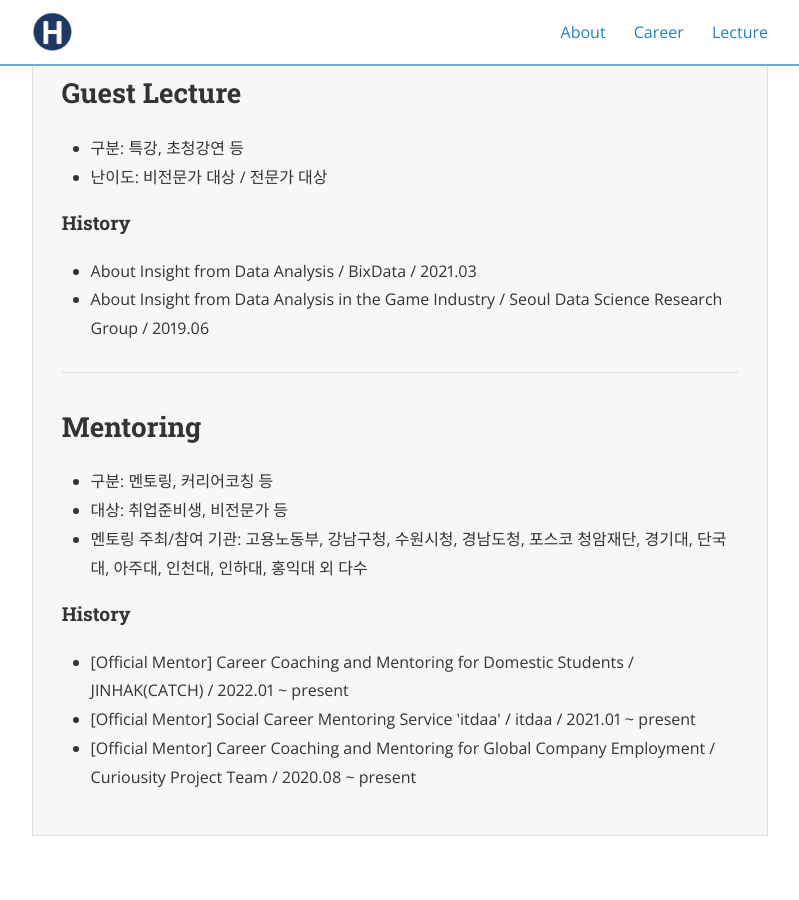
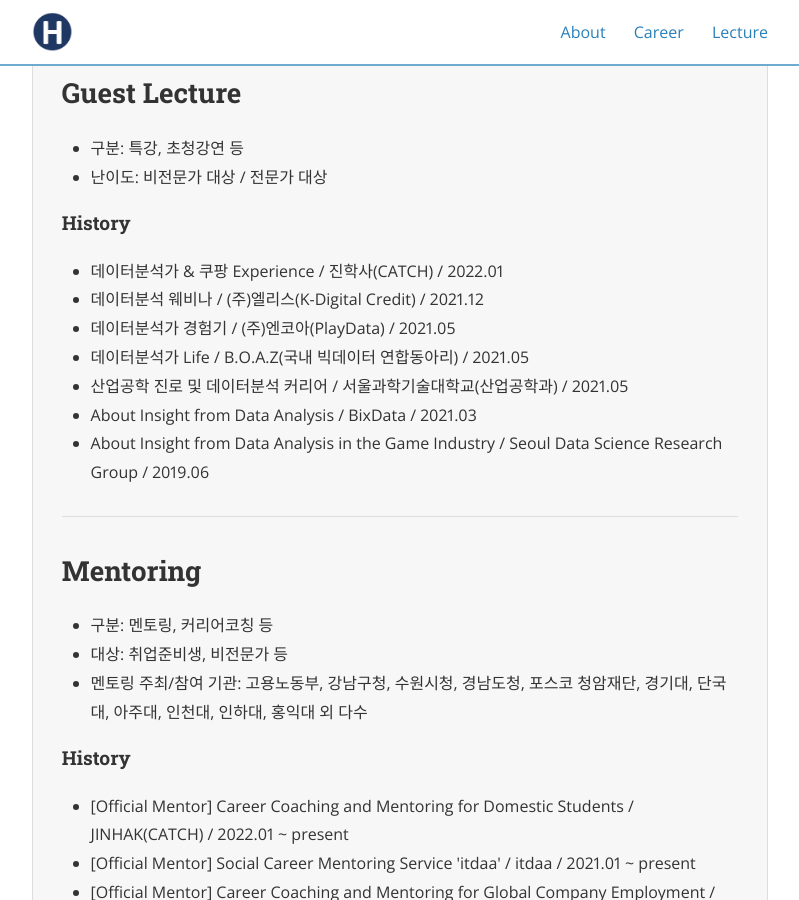
Before and after one commit to hwaneest/github.io, a Jekyll site: the page built from typography.md, in a window 1280 px wide and 900 px high, scrolled down 2900 px. Shown: the whole window, without its empty margins (240-1039 px from the left). Built offline with Jekyll 4.4.1, drawn with Linux system fonts in a browser that asks for light colours; nearby versions of some CDN libraries.

Commit message:
Lecture tab FINAL

```diff
--- a/typography.md
+++ b/typography.md
@@ -173,6 +173,21 @@
 
     <h4>History</h4>
     <ul>
+      <li>
+        데이터분석가 & 쿠팡 Experience / 진학사(CATCH) / 2022.01
+      </li>
+      <li>
+        데이터분석 웨비나 / (주)엘리스(K-Digital Credit) / 2021.12
+      </li>
+      <li>
+        데이터분석가 경험기 / (주)엔코아(PlayData) / 2021.05
+      </li>
+      <li>
+        데이터분석가 Life / B.O.A.Z(국내 빅데이터 연합동아리) / 2021.05
+      </li>
+      <li>
+        산업공학 진로 및 데이터분석 커리어 / 서울과학기술대학교(산업공학과) / 2021.05
+      </li>
       <li>
         About Insight from Data Analysis / BixData / 2021.03
       </li>
```
Also changed, not shown: 2 other files.
